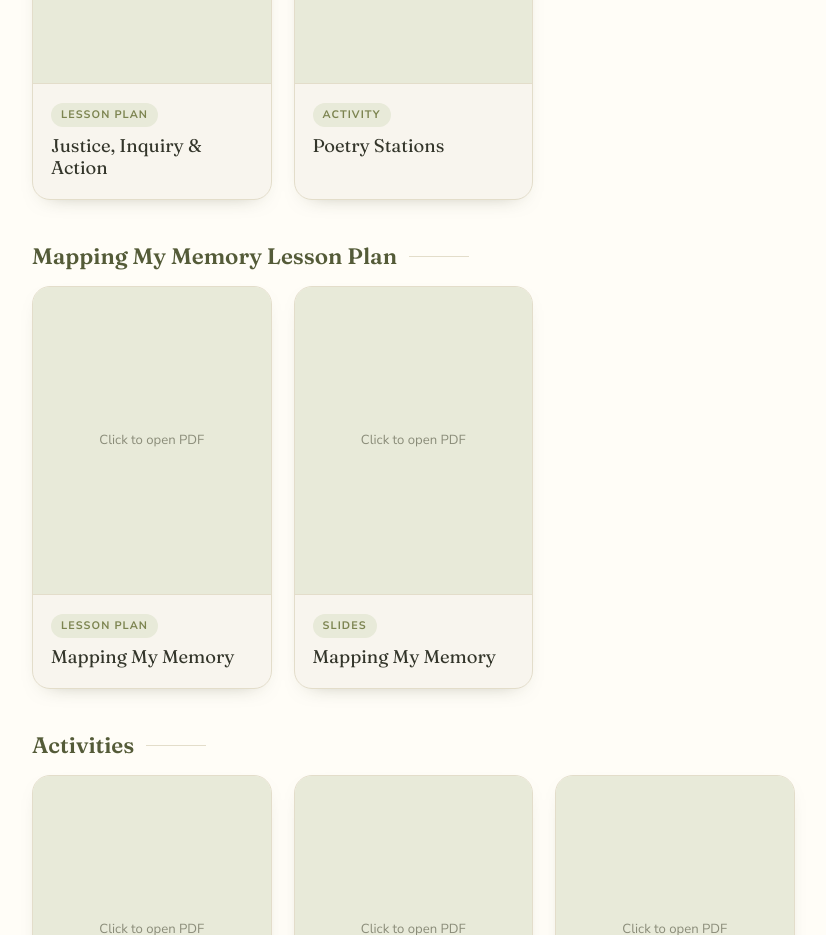
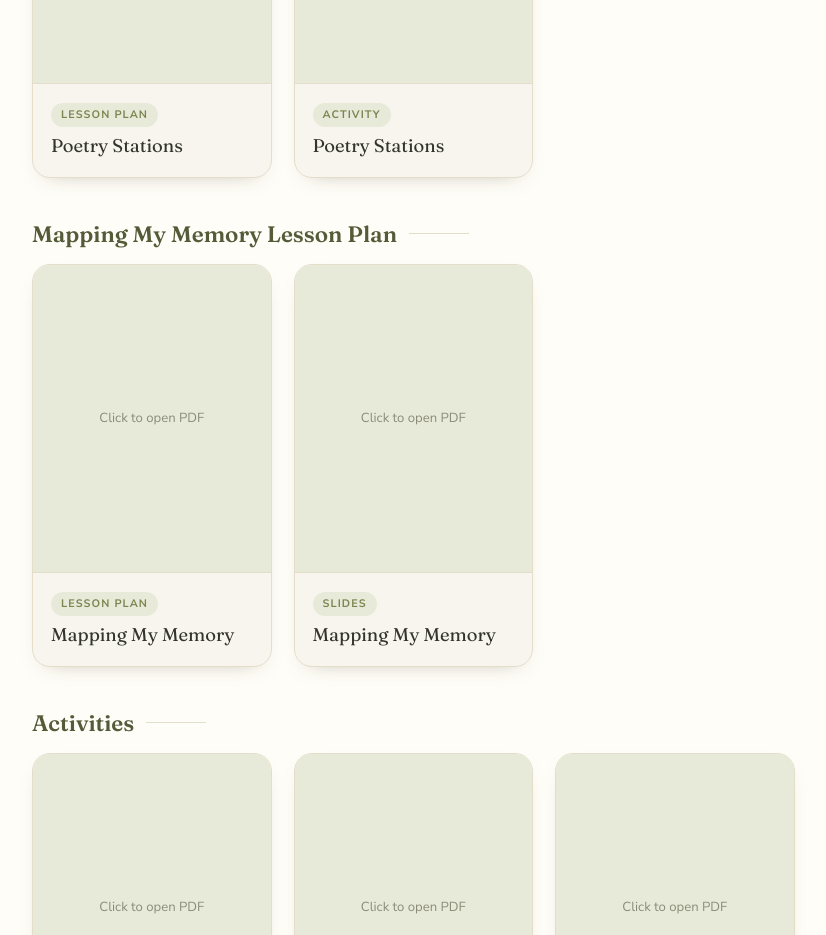
Before and after one commit to timmykeenz/be-portfolio, a plain HTML site: page index.html in a window 1280 px wide. Shown: the part 3300-4235 px from the top of the page, without its empty margins (96-922 px from the left). Drawn offline with nearby package versions, Linux system fonts and the light colour scheme.

Commit message:
Renames card

```diff
--- a/index.html
+++ b/index.html
@@ -282,11 +282,11 @@
         <div class="lessons__group" data-aos="fade-up">
           <h3 class="lessons__heading">Poetry Stations Lesson Plan</h3>
           <div class="lessons__grid">
-            <a class="pdf-card" href="assets/lesson_plans/K.%20Keenan%20Module%202%20Assessment%20-%20Justice%2C%20Inquiry%2C%20and%20Action%20Lesson%20Plan.pdf" data-pdf data-title="Justice, Inquiry, and Action">
+            <a class="pdf-card" href="assets/lesson_plans/K.%20Keenan%20Module%202%20Assessment%20-%20Justice%2C%20Inquiry%2C%20and%20Action%20Lesson%20Plan.pdf" data-pdf data-title="Poetry Stations">
               <span class="pdf-card__thumb"><canvas></canvas><span class="pdf-card__loading">Loading preview</span></span>
               <span class="pdf-card__body">
                 <span class="pdf-card__tag">Lesson plan</span>
-                <span class="pdf-card__title">Justice, Inquiry &amp; Action</span>
+                <span class="pdf-card__title">Poetry Stations</span>
               </span>
             </a>
             <a class="pdf-card" href="assets/lesson_plans/Poetry%20Stations%20%281%29.pdf" data-pdf data-title="Poetry Stations">
```
